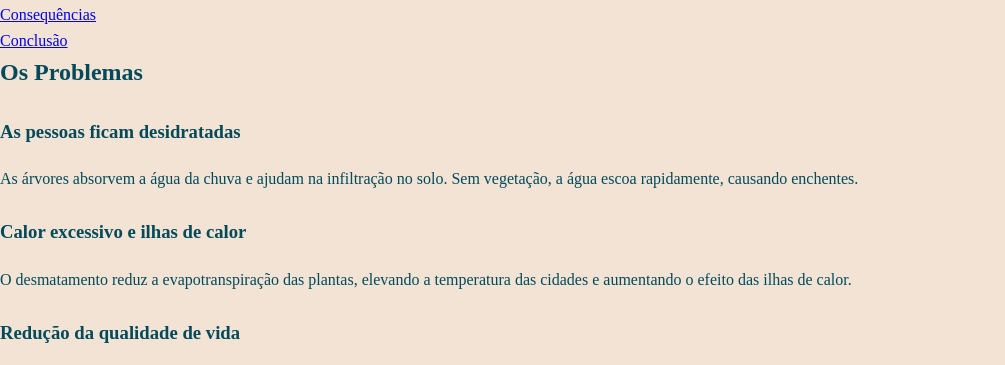
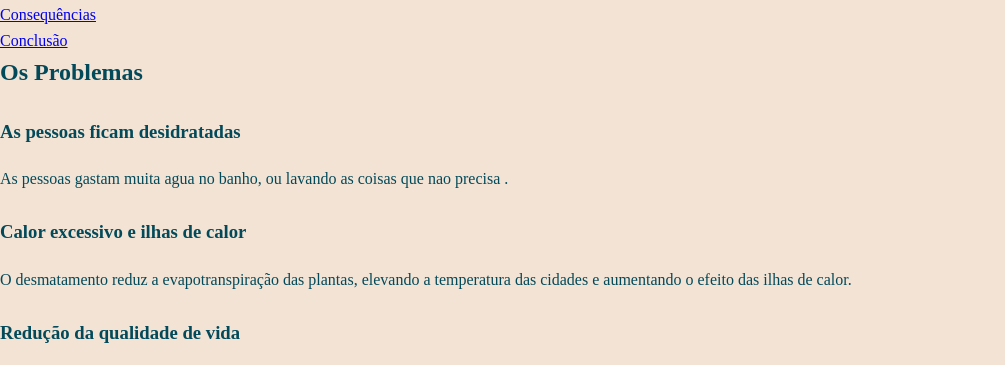
Before and after one commit to jonathan173001/agrinho--2025, a plain HTML site: page agrinho 2025 Jonathan/index.html in a window 1280 px wide. Shown: the part 146-511 px from the top of the page, without its empty margins (0-1005 px from the left). Drawn offline with Linux system fonts and the light colour scheme; a web font is replaced by a local one.

Commit message:
uytuddutr

```diff
--- a/agrinho 2025 Jonathan/index.html
+++ b/agrinho 2025 Jonathan/index.html
@@ -28,7 +28,7 @@
             <h2>Os Problemas</h2>
             <article>
                 <h3>As pessoas ficam desidratadas</h3>
-                <p>As árvores absorvem a água da chuva e ajudam na infiltração no solo. Sem vegetação, a água escoa rapidamente, causando enchentes.</p>
+                <p>As pessoas gastam muita agua no banho, ou lavando as coisas que nao precisa .</p>
             </article>
 
             <article>
```
